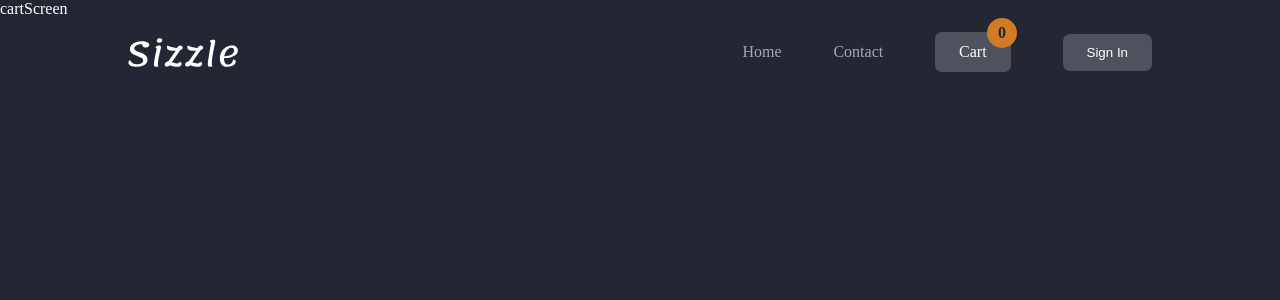
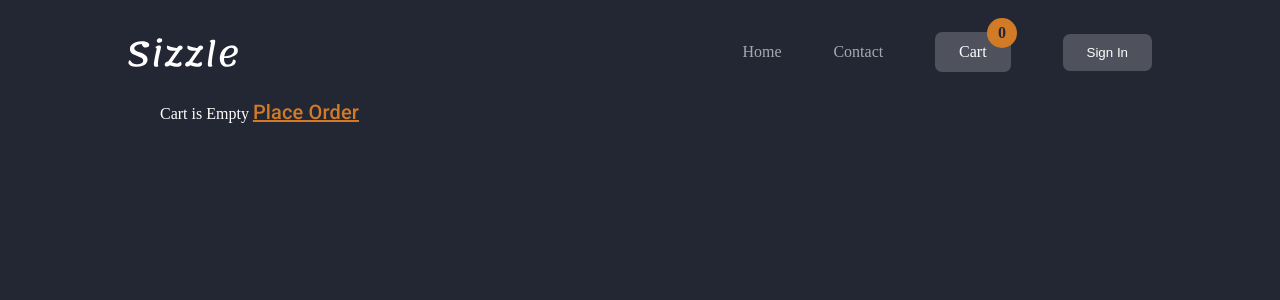
Before and after one commit to Jeetjyoti-Deka/Restaurant_Website, a React (Vite) app in the folder frontend/: page /cart in a window 1280 px wide. Shown: the top 300 px of the page. Built offline with nearby package versions, Linux system fonts and the light colour scheme.

Commit message:
Create Cart Screen

```diff
--- a/frontend/package.json
+++ b/frontend/package.json
@@ -11,6 +11,10 @@
     "preview": "vite preview"
   },
   "dependencies": {
+    "@emotion/react": "^11.11.1",
+    "@emotion/styled": "^11.11.0",
+    "@mui/icons-material": "^5.14.3",
+    "@mui/material": "^5.14.4",
     "@reduxjs/toolkit": "^1.9.5",
     "axios": "^1.4.0",
     "react": "^18.2.0",
--- /dev/null
+++ b/frontend/src/components/CartInfoBar.jsx
@@ -0,0 +1,51 @@
+import Wrapper from "../styles/CartInfoBar.style";
+import cartBarImg from "../assets/images/savoury-sizzle.jpg";
+import { Avatar, IconButton } from "@mui/material";
+import { styled } from "@mui/material/styles";
+import QtySelect from "./QtySelect";
+import { Delete } from "@mui/icons-material";
+import { useDispatch } from "react-redux";
+import { removeFromCart } from "../slices/cartSlice";
+import { Link } from "react-router-dom";
+
+const CustomAvatar = styled(Avatar)`
+  width: 60px;
+  height: 60px;
+`;
+
+const CustomDelete = styled(Delete)`
+  color: var(--secondary-color);
+`;
+
+const CartInfoBar = ({ item }) => {
+  const dispatch = useDispatch();
+
+  const handleRemoveFromCart = () => {
+    dispatch(removeFromCart(item));
+  };
+
+  const itemPrice = Number((item.qty * item.price).toFixed(2));
+  return (
+    <Wrapper>
+      <CustomAvatar src={cartBarImg} />
+      <Link to={`/food/${item._id}`}>
+        <h1>{item.name}</h1>
+      </Link>
+      <div className="price-section">
+        <h3>Price</h3>
+        <p>${item.price}</p>
+      </div>
+      <div className="qty-section">
+        <QtySelect item={item} />
+      </div>
+      <div className="total-section">
+        <h3>Total</h3>
+        <p>{itemPrice}</p>
+      </div>
+      <IconButton onClick={handleRemoveFromCart}>
+        <CustomDelete />
+      </IconButton>
+    </Wrapper>
+  );
+};
+export default CartInfoBar;
--- /dev/null
+++ b/frontend/src/components/CartTable.jsx
@@ -0,0 +1,53 @@
+import Table from "@mui/material/Table";
+import TableCell from "@mui/material/TableCell";
+import TableContainer from "@mui/material/TableContainer";
+import TableHead from "@mui/material/TableHead";
+import TableRow from "@mui/material/TableRow";
+import Paper from "@mui/material/Paper";
+import { useSelector } from "react-redux";
+import { TableBody } from "@mui/material";
+
+const CartTable = () => {
+  const cart = useSelector((state) => state.cart);
+
+  return (
+    <TableContainer component={Paper}>
+      <Table sx={{ minWidth: 100 }} aria-label="simple table">
+        <TableBody>
+          <TableRow>
+            <TableCell>Items Price</TableCell>
+            <TableCell align="center">${cart.itemsPrice}</TableCell>
+          </TableRow>
+          <TableRow>
+            <TableCell>Tax</TableCell>
+
+            <TableCell align="center">${cart.taxPrice}</TableCell>
+          </TableRow>
+          <TableRow>
+            <TableCell>Delivery</TableCell>
+
+            <TableCell align="center">${cart.deliveryPrice}</TableCell>
+          </TableRow>
+          <TableRow>
+            <TableCell>Total</TableCell>
+
+            <TableCell align="center">${cart.totalPrice}</TableCell>
+          </TableRow>
+        </TableBody>
+      </Table>
+    </TableContainer>
+  );
+};
+export default CartTable;
+
+function createData(name, num) {
+  return { name, num };
+}
+
+const rows = [
+  createData("Frozen yoghurt", 159),
+  createData("Ice cream sandwich", 237),
+  createData("Eclair", 262),
+  createData("Cupcake", 305),
+  createData("Gingerbread", 356),
+];
--- /dev/null
+++ b/frontend/src/components/QtySelect.jsx
@@ -0,0 +1,35 @@
+import { FormControl, InputLabel, MenuItem, Select } from "@mui/material";
+import { useState } from "react";
+import { useDispatch } from "react-redux";
+import { addToCart } from "../slices/cartSlice";
+
+const QtySelect = ({ item }) => {
+  const dispatch = useDispatch();
+
+  const handleChange = (e) => {
+    e.preventDefault();
+
+    item = { ...item, qty: e.target.value };
+    dispatch(addToCart(item));
+  };
+
+  return (
+    <FormControl fullWidth>
+      <InputLabel id="qty-select">Qty</InputLabel>
+      <Select
+        labelId="qty-select"
+        id="qty"
+        value={item.qty}
+        label="Qty"
+        onChange={handleChange}
+      >
+        {[...Array(item.countInStock).keys()].map((x) => (
+          <MenuItem key={x + 1} value={x + 1}>
+            {x + 1}
+          </MenuItem>
+        ))}
+      </Select>
+    </FormControl>
+  );
+};
+export default QtySelect;
--- a/frontend/src/screens/CartScreen.jsx
+++ b/frontend/src/screens/CartScreen.jsx
@@ -1,4 +1,68 @@
+import styled from "styled-components";
+import CartInfoBar from "../components/CartInfoBar";
+import { useSelector } from "react-redux";
+import { Link as RouterLink } from "react-router-dom";
+import { Link as MuiLink } from "@mui/material";
+import CartTable from "../components/CartTable";
+
+const Wrapper = styled.div`
+  margin: var(--spacing-2xl) 0;
+
+  .container {
+    display: grid;
+    grid-template-columns: 2fr 1fr;
+    column-gap: 20px;
+  }
+
+  .container .cart-items {
+    display: flex;
+    flex-direction: column;
+  }
+
+  .empty {
+    width: 75%;
+    margin: 0 auto;
+  }
+
+  .empty a {
+    color: var(--secondary-color);
+    text-decoration-color: var(--secondary-color);
+  }
+
+  .container .bill {
+    display: flex;
+    justify-content: center;
+    align-items: flex-start;
+    margin: var(--spacing-md) 0 0 0;
+  }
+`;
+
 const cartScreen = () => {
-  return <div>cartScreen</div>;
+  const { cartItems } = useSelector((state) => state.cart);
+  return (
+    <Wrapper>
+      {cartItems.length > 0 ? (
+        <>
+          <div className="container">
+            <div className="cart-items">
+              {cartItems.map((item) => (
+                <CartInfoBar key={item._id} item={item} />
+              ))}
+            </div>
+            <div className="bill">
+              <CartTable />
+            </div>
+          </div>
+        </>
+      ) : (
+        <div className="empty">
+          <span>Cart is Empty </span>
+          <MuiLink variant="h6" component={RouterLink} to="/menu">
+            Place Order
+          </MuiLink>
+        </div>
+      )}
+    </Wrapper>
+  );
 };
 export default cartScreen;
--- a/frontend/src/slices/cartSlice.js
+++ b/frontend/src/slices/cartSlice.js
@@ -24,9 +24,16 @@ const cartSlice = createSlice({
 
       return updateCart(state);
     },
+    removeFromCart: (state, action) => {
+      const item = action.payload;
+
+      state.cartItems = state.cartItems.filter((x) => x._id !== item._id);
+
+      return updateCart(state);
+    },
   },
 });
 
-export const { addToCart } = cartSlice.actions;
+export const { addToCart, removeFromCart } = cartSlice.actions;
 
 export default cartSlice.reducer;
--- /dev/null
+++ b/frontend/src/styles/CartInfoBar.style.jsx
@@ -0,0 +1,33 @@
+import styled from "styled-components";
+
+const Wrapper = styled.div`
+  background-color: var(--grey-700);
+  border-radius: 31px;
+  margin: var(--spacing-md) 0;
+  display: flex;
+  align-items: center;
+  justify-content: space-between;
+  padding: 0 var(--spacing-lg) 0 0;
+
+  .qty-section {
+    width: 81px;
+  }
+
+  h1 {
+    font-size: 23px;
+    max-width: 143px;
+    overflow: hidden;
+    text-overflow: ellipsis;
+    white-space: nowrap;
+  }
+
+  a {
+    text-decoration: underline;
+  }
+
+  .total-section p {
+    text-align: center;
+  }
+`;
+
+export default Wrapper;
--- a/frontend/src/utils/cartUtils.js
+++ b/frontend/src/utils/cartUtils.js
@@ -1,12 +1,12 @@
 export const addDecimal = (num) => {
-  return Number((Math.round(num * 100) / 100).toFixed(2));
+  return Math.floor((num * 100) / 100).toFixed(2);
 };
 
 export const updateCart = (state) => {
   // Calculate the item price
 
   state.itemsPrice = addDecimal(
-    state.cartItems.reduce((acc, cur) => acc + cur.price * cur.qty, 0)
+    Number(state.cartItems.reduce((acc, cur) => acc + cur.price * cur.qty, 0))
   );
 
   // Calculate the delivery price
```
Also changed, not shown: 1 other file (tests, documents, lock files or other folders).
